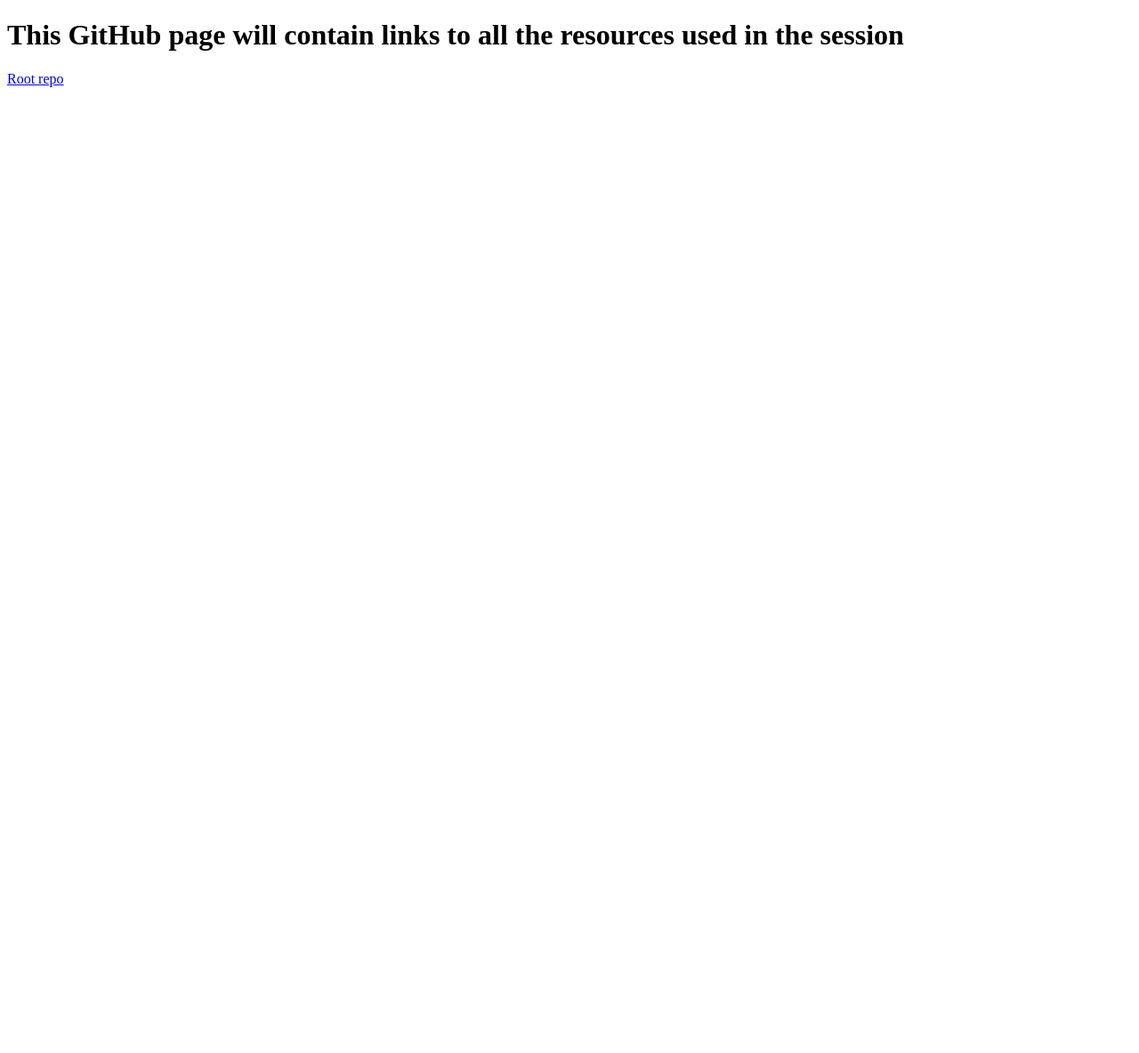
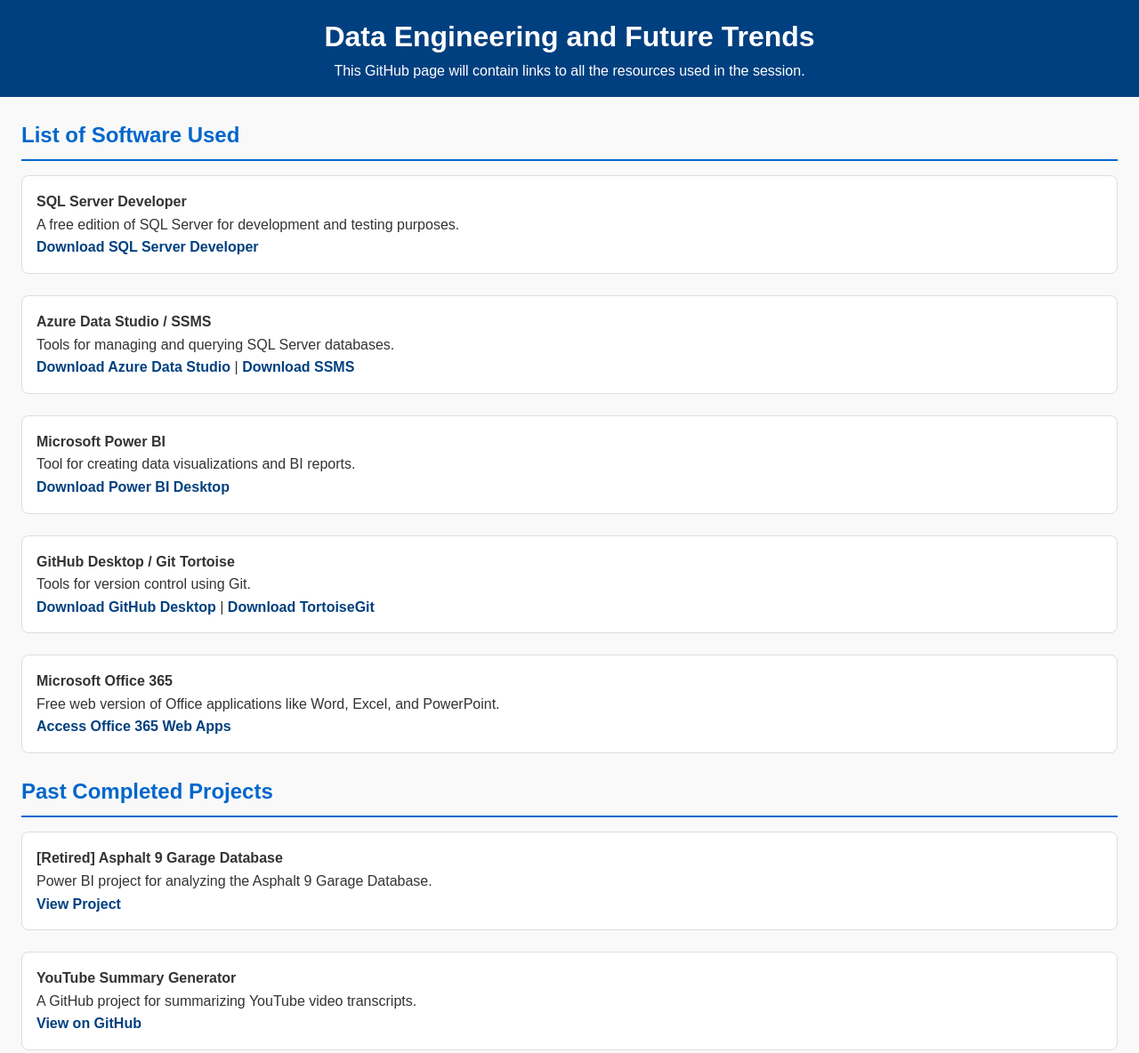
Before and after one commit to n0ts0lazy/SRMconference2025, a plain HTML site: page index.html in a window 1280 px wide. Shown: the top 1184 px of the page at 89% size. Before the commit the page ends 800 px from the top, so only its background shows below. Drawn offline with Linux system fonts and the light colour scheme.

Commit message:
page framework core

```diff
--- a/assets/css/style.css
+++ b/assets/css/style.css
@@ -1 +1,84 @@
-/* CSS file */
+/* Reset */
+* {
+    margin: 0;
+    padding: 0;
+    box-sizing: border-box;
+}
+
+/* Light Mode: Default */
+:root {
+    --bg-color: #f9f9f9;
+    --text-color: #333;
+    --primary-color: #004080;
+    --secondary-color: #0066cc;
+    --card-bg: #fff;
+    --border-color: #ddd;
+    --link-color: #004080;
+}
+
+/* Dark Mode */
+@media (prefers-color-scheme: dark) {
+    :root {
+        --bg-color: #121212;
+        --text-color: #e0e0e0;
+        --primary-color: #1e3a8a;
+        --secondary-color: #3b82f6;
+        --card-bg: #1e1e1e;
+        --border-color: #333;
+        --link-color: #3b82f6;
+    }
+}
+
+/* General Styling */
+body {
+    font-family: Arial, sans-serif;
+    line-height: 1.6;
+    background-color: var(--bg-color);
+    color: var(--text-color);
+    transition: background-color 0.3s, color 0.3s;
+}
+
+header, footer {
+    background-color: var(--primary-color);
+    color: #fff;
+    text-align: center;
+    padding: 1rem 0;
+}
+
+header h1 {
+    font-size: 2rem;
+    margin: 0;
+}
+
+main {
+    padding: 1.5rem;
+}
+
+h2 {
+    color: var(--secondary-color);
+    border-bottom: 2px solid var(--secondary-color);
+    padding-bottom: 0.5rem;
+    margin-bottom: 1rem;
+}
+
+ul {
+    list-style-type: none;
+}
+
+li {
+    margin-bottom: 1.5rem;
+    padding: 1rem;
+    background: var(--card-bg);
+    border: 1px solid var(--border-color);
+    border-radius: 8px;
+}
+
+a {
+    color: var(--link-color);
+    text-decoration: none;
+    font-weight: bold;
+}
+
+a:hover {
+    text-decoration: underline;
+}
--- /dev/null
+++ b/assets/css/themes.css
@@ -0,0 +1,23 @@
+/* Light Theme */
+:root {
+    --bg-color: #f9f9f9;
+    --text-color: #333;
+    --primary-color: #004080;
+    --secondary-color: #0066cc;
+    --card-bg: #fff;
+    --border-color: #ddd;
+    --link-color: #004080;
+}
+
+/* Dark Theme */
+@media (prefers-color-scheme: dark) {
+    :root {
+        --bg-color: #121212;
+        --text-color: #e0e0e0;
+        --primary-color: #1e3a8a;
+        --secondary-color: #3b82f6;
+        --card-bg: #1e1e1e;
+        --border-color: #333;
+        --link-color: #3b82f6;
+    }
+}
--- a/assets/js/script.js
+++ b/assets/js/script.js
@@ -1 +1,9 @@
-// JavaScript file
+document.addEventListener("DOMContentLoaded", function () {
+    const prefersDark = window.matchMedia("(prefers-color-scheme: dark)").matches;
+
+    if (prefersDark) {
+        console.log("Dark mode is active.");
+    } else {
+        console.log("Light mode is active.");
+    }
+});
--- a/index.html
+++ b/index.html
@@ -1,13 +1,77 @@
 <!DOCTYPE html>
-<html>
-
+<html lang="en">
 <head>
-    <title>Data engineering and future trends - 7 Feb 2025</title>
+    <meta charset="UTF-8">
+    <meta name="viewport" content="width=device-width, initial-scale=1.0">
+    <title>Data Engineering and Future Trends - 7 Feb 2025</title>
+    <link rel="stylesheet" href="assets/css/style.css">
+    <script src="assets/js/script.js" defer></script>
 </head>
 
 <body>
-    <h1>This GitHub page will contain links to all the resources used in the session</h1>
-    <a href="https://github.com/n0ts0lazy/SRMconference2025" , target="_blank"> Root repo </a>
+    <header>
+        <h1>Data Engineering and Future Trends</h1>
+        <p>This GitHub page will contain links to all the resources used in the session.</p>
+    </header>
+
+    <main>
+        <section id="software">
+            <h2>List of Software Used</h2>
+            <ul>
+                <li>
+                    <strong>SQL Server Developer</strong>
+                    <p>A free edition of SQL Server for development and testing purposes.</p>
+                    <a href="https://www.microsoft.com/en-us/sql-server/sql-server-downloads" target="_blank">Download SQL Server Developer</a>
+                </li>
+                <li>
+                    <strong>Azure Data Studio / SSMS</strong>
+                    <p>Tools for managing and querying SQL Server databases.</p>
+                    <a href="https://learn.microsoft.com/en-us/sql/azure-data-studio/download-azure-data-studio" target="_blank">Download Azure Data Studio</a> |
+                    <a href="https://learn.microsoft.com/en-us/sql/ssms/download-sql-server-management-studio-ssms" target="_blank">Download SSMS</a>
+                </li>
+                <li>
+                    <strong>Microsoft Power BI</strong>
+                    <p>Tool for creating data visualizations and BI reports.</p>
+                    <a href="https://powerbi.microsoft.com/en-us/downloads/" target="_blank">Download Power BI Desktop</a>
+                </li>
+                <li>
+                    <strong>GitHub Desktop / Git Tortoise</strong>
+                    <p>Tools for version control using Git.</p>
+                    <a href="https://desktop.github.com/" target="_blank">Download GitHub Desktop</a> |
+                    <a href="https://tortoisegit.org/" target="_blank">Download TortoiseGit</a>
+                </li>
+                <li>
+                    <strong>Microsoft Office 365</strong>
+                    <p>Free web version of Office applications like Word, Excel, and PowerPoint.</p>
+                    <a href="https://www.office.com/" target="_blank">Access Office 365 Web Apps</a>
+                </li>
+            </ul>
+        </section>
+
+        <section id="projects">
+            <h2>Past Completed Projects</h2>
+            <ul>
+                <li>
+                    <strong>[Retired] Asphalt 9 Garage Database</strong>
+                    <p>Power BI project for analyzing the Asphalt 9 Garage Database.</p>
+                    <a href="https://app.powerbi.com/view?r=eyJrIjoiMjYwMTE2NjUtMDI1NC00NzhkLWJiMzctNGExNzkzZDRiODY3IiwidCI6ImY5OGFiYmRiLTRmMGQtNGVmZS1hZDdjLTU5NmQxYjcwNTljZCIsImMiOjl9&pageName=ReportSection" target="_blank">View Project</a>
+                </li>
+                <li>
+                    <strong>YouTube Summary Generator</strong>
+                    <p>A GitHub project for summarizing YouTube video transcripts.</p>
+                    <a href="https://github.com/n0ts0lazy/YouTubeSummaryGenerator" target="_blank">View on GitHub</a>
+                </li>
+                <li>
+                    <strong>ProtoBot</strong>
+                    <p>A GitHub project for a prototype bot with multiple functionalities.</p>
+                    <a href="https://github.com/n0ts0lazy/ProtoBot" target="_blank">View on GitHub</a>
+                </li>
+            </ul>
+        </section>
+    </main>
+
+    <footer>
+        <p>&copy; 2025 SRM Conference</p>
+    </footer>
 </body>
-
 </html>
```
Also changed, not shown: 1 other file.
